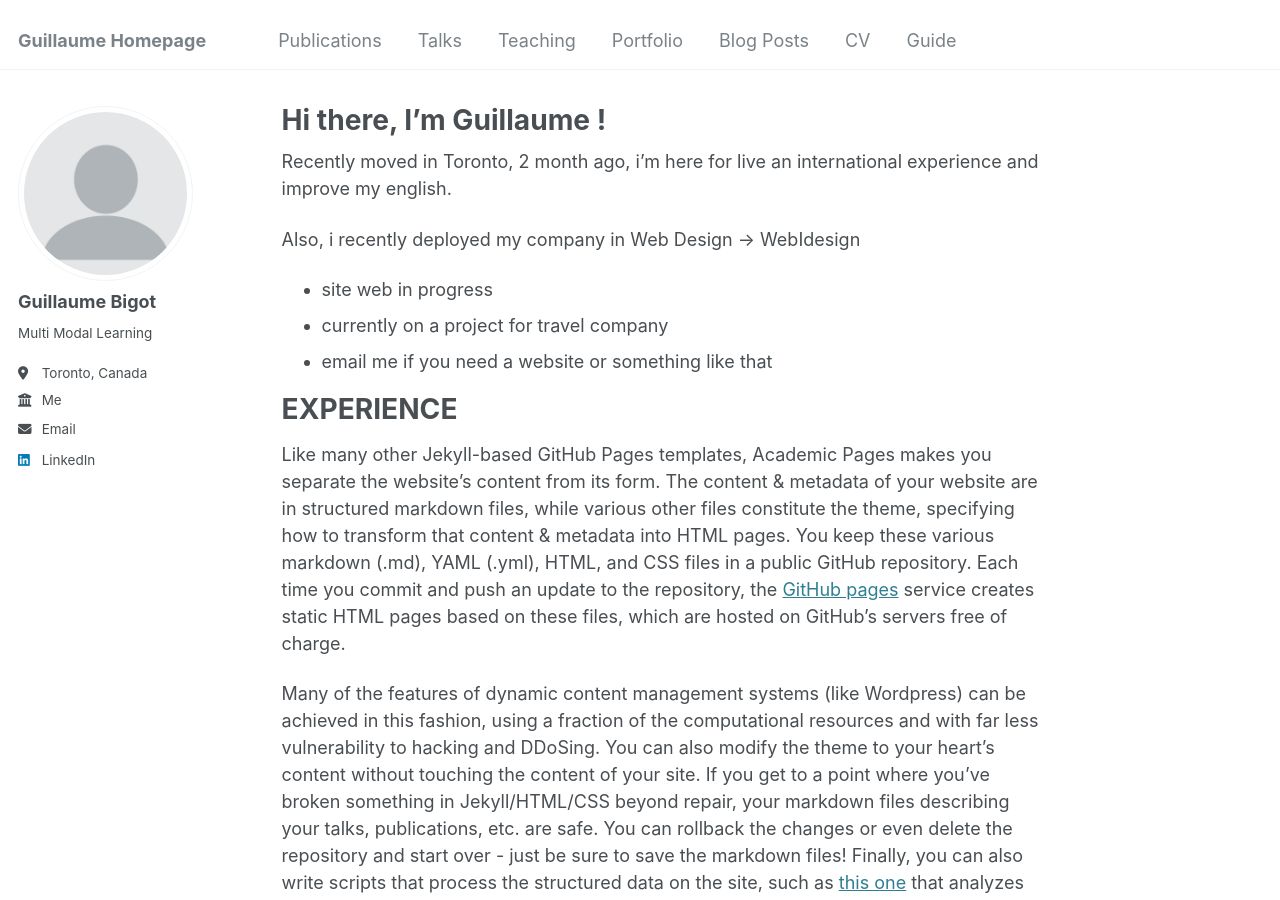
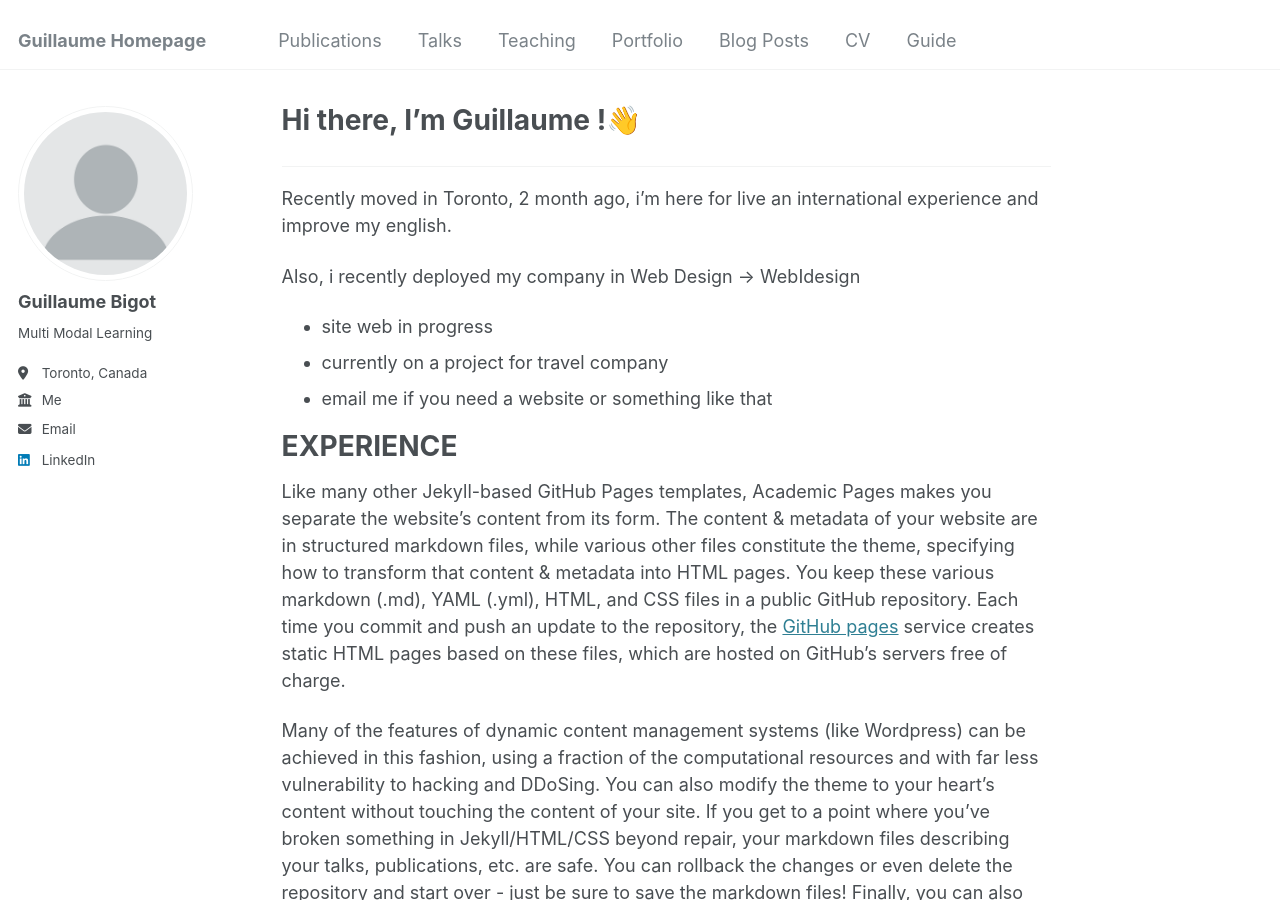
Before and after one commit to guillaume-bigot/guillaume-bigot.github.io, a Jekyll site: the page built from _pages/about.md, in a window 1280 px wide and 900 px high. Built offline with Jekyll 4.4.1, drawn with Linux system fonts in a browser that asks for light colours.

```diff
--- a/_pages/about.md
+++ b/_pages/about.md
@@ -1,10 +1,11 @@
 ---
 permalink: /
-title: "Hi there, I'm Guillaume !"
+title: "Hi there, I'm Guillaume !👋"
 author_profile: true
 redirect_from:
   - /about/
   - /about.html
+---
 ---
 
 Recently moved in Toronto, 2 month ago, i'm here for live an international experience and improve my english.
```
